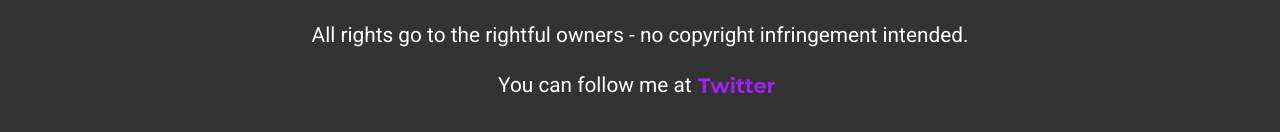
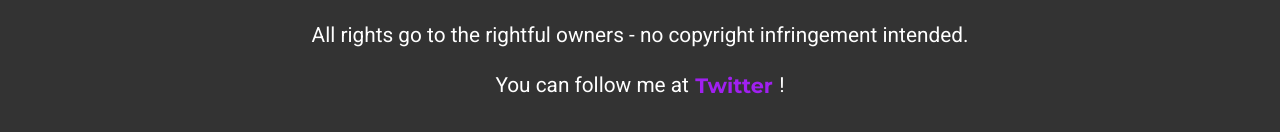
Before and after one commit to Sutanrrier/guessnime, a React (Vite) app in the folder frontend/: page /credits in a window 1280 px wide. Shown: the part 498-630 px from the top of the page. Built offline with nearby package versions, Linux system fonts and the light colour scheme.

Commit message:
Branch protection test

```diff
--- a/frontend/src/pages/Credits.jsx
+++ b/frontend/src/pages/Credits.jsx
@@ -42,6 +42,7 @@ function Credits() {
           >
             Twitter
           </a>
+          !
         </p>
       </div>
     </div>
```
